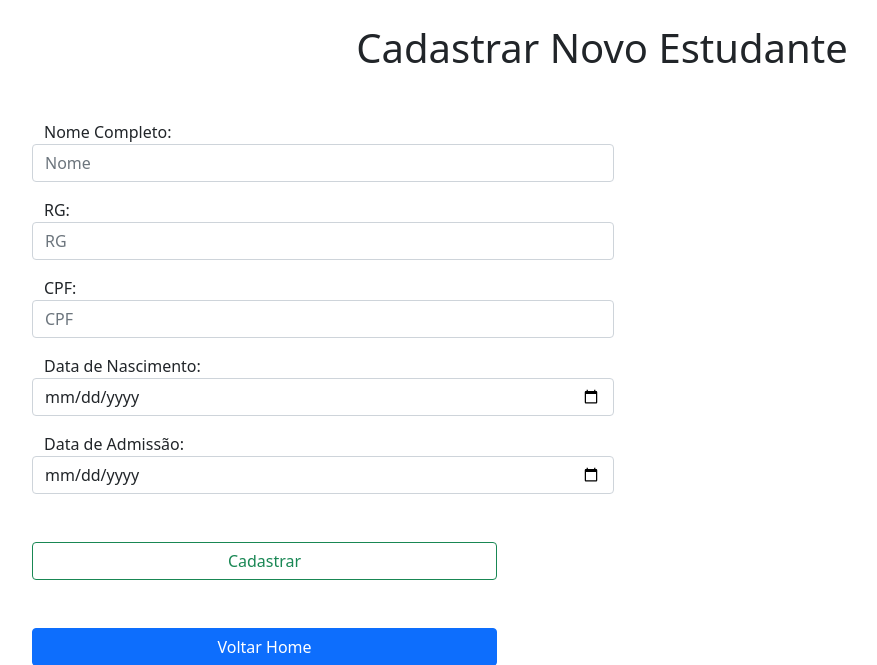
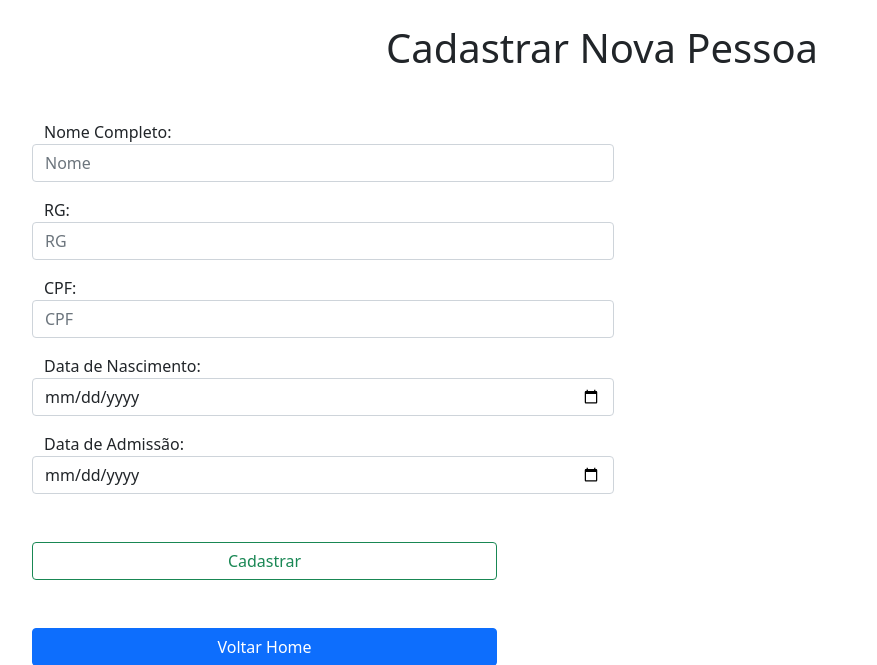
Before and after one commit to Lelou123/Visie-Teste, a Flask app: page /add in a window 1280 px wide. Shown: the top 665 px of the page, without its empty margins (38-915 px from the left). Run offline with Flask 2, Linux system fonts and the light colour scheme.

Commit message:
Update Add file

```diff
--- a/templates/add.html
+++ b/templates/add.html
@@ -6,7 +6,7 @@
   <link href="https://cdn.jsdelivr.net/npm/bootstrap@5.1.3/dist/css/bootstrap.min.css" rel="stylesheet" integrity="sha384-1BmE4kWBq78iYhFldvKuhfTAU6auU8tT94WrHftjDbrCEXSU1oBoqyl2QvZ6jIW3" crossorigin="anonymous">
 </head>
 <body>
-<h1  style="text-align:center;" class="mt-4">Cadastrar Novo Estudante</h1>
+<h1  style="text-align:center;" class="mt-4">Cadastrar Nova Pessoa</h1>
 <form action="/add" class="container" method="post">
     <div class="col-md-6 mt-5"  >
         <div class="row mt-3">
```
